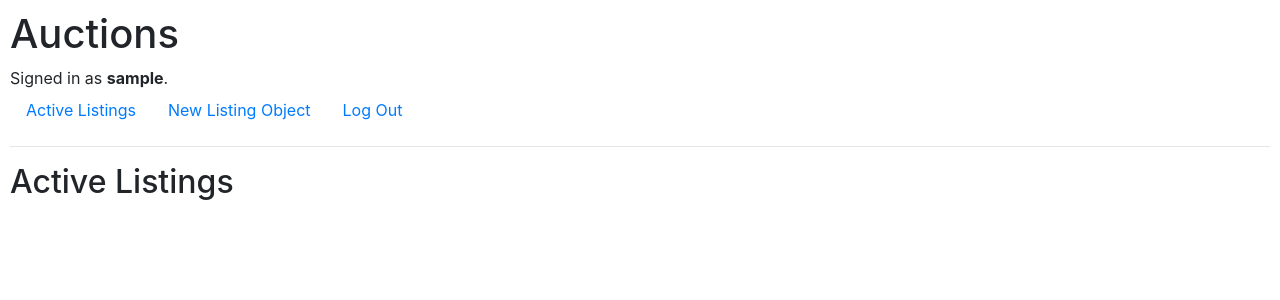
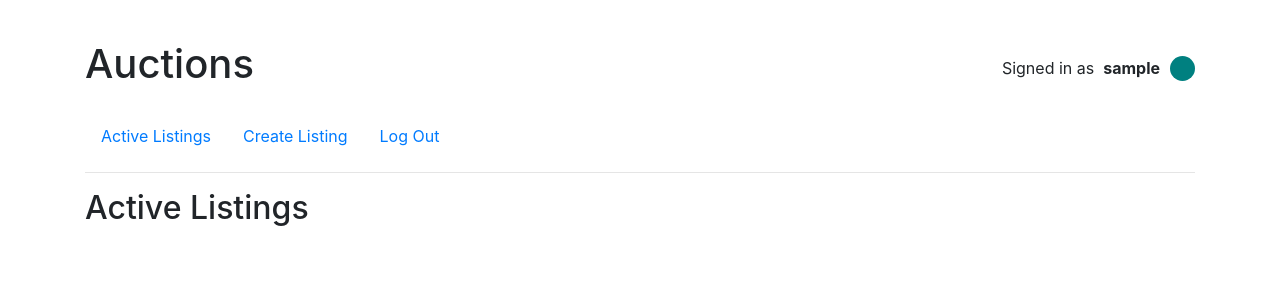
Before and after one commit to iaaron-xyz/cs50w, a Django app: page / in a window 1280 px wide. Shown: the top 300 px of the page. Run offline with Django 3.2, Linux system fonts and the light colour scheme; the visitor is signed in with stand-in values (Sample User, id 1); data that the repository does not hold is empty; some libraries are stand-ins or nearby versions.

Commit message:
style base layout page

```diff
--- a/commerce/auctions/static/auctions/styles.css
+++ b/commerce/auctions/static/auctions/styles.css
@@ -1,3 +1,15 @@
 body {
     padding: 10px;
 }
+
+.top-part {
+    margin-top: 30px;
+    margin-bottom: 20px;
+}
+.user-icon {
+    background-color: teal;
+    height: 25px;
+    width: 25px;
+    margin-left: 10px;
+    border-radius: 100%;
+}
--- a/commerce/auctions/templates/auctions/layout.html
+++ b/commerce/auctions/templates/auctions/layout.html
@@ -8,13 +8,19 @@
         <link href="{% static 'auctions/styles.css' %}" rel="stylesheet">
     </head>
     <body>
+        <div class="container">
+            <div class="row top-part">
+                <div class="col-6 d-flex align-items-center justify-content-start">
                     <h1>Auctions</h1>
-        <div>
+                </div>
+                <div class="col-6 d-flex align-items-center justify-content-end">
                     {% if user.is_authenticated %}
-                Signed in as <strong>{{ user.username }}</strong>.
+                        Signed in as &nbsp; <strong>{{ user.username }}</strong>
+                        <div class="user-icon"></div>
                     {% else %}
                         Not signed in.
                     {% endif %}
+                </div>
             </div>
             <ul class="nav">
                 <li class="nav-item">
@@ -22,7 +28,7 @@
                 </li>
                 {% if user.is_authenticated %}
                 <li class="nav-item">
-                    <a class="nav-link" href="{% url 'new_listing' %}">New Listing Object</a>
+                    <a class="nav-link" href="{% url 'new_listing' %}">Create Listing</a>
                 </li>
                 <li class="nav-item">
                     <a class="nav-link" href="{% url 'logout' %}">Log Out</a>
@@ -39,5 +45,6 @@
             <hr>
             {% block body %}
             {% endblock %}
+        </div>
     </body>
 </html>
```
Lines whose indentation alone changed are shown as unchanged.
